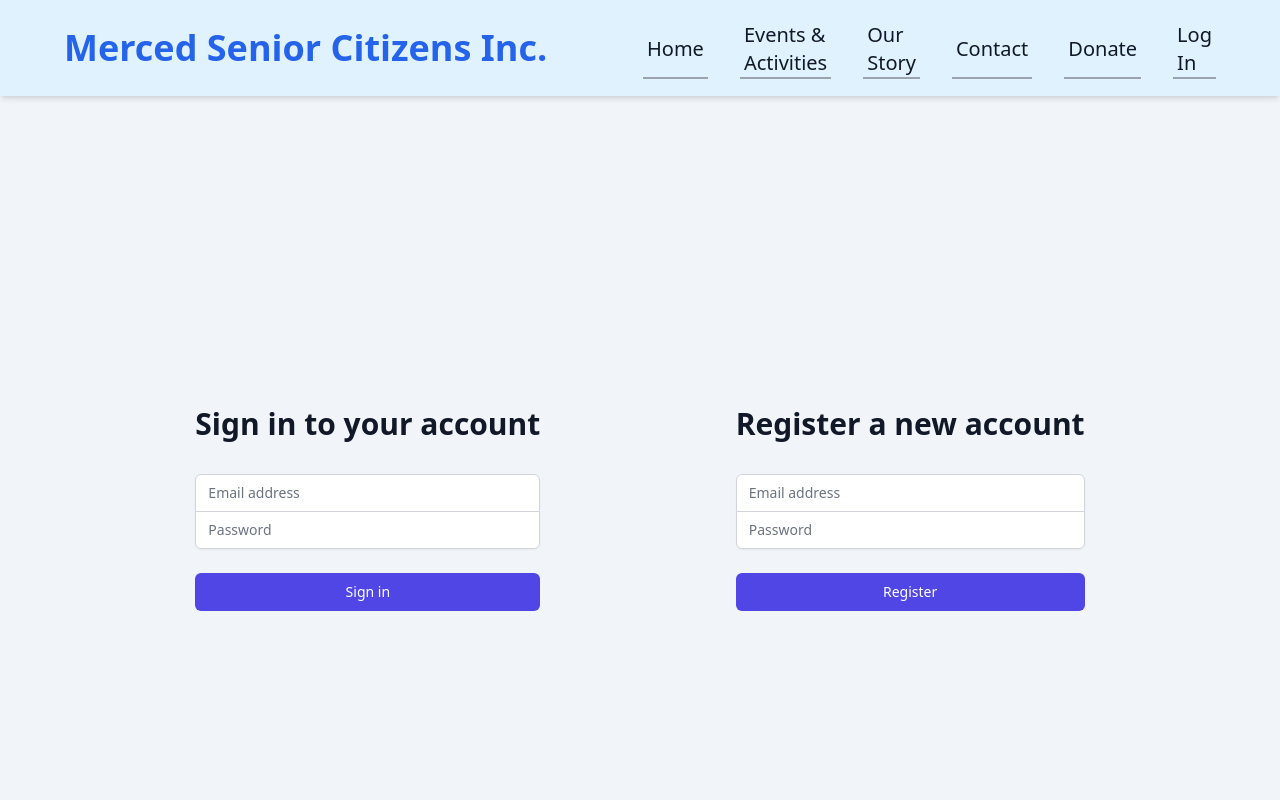
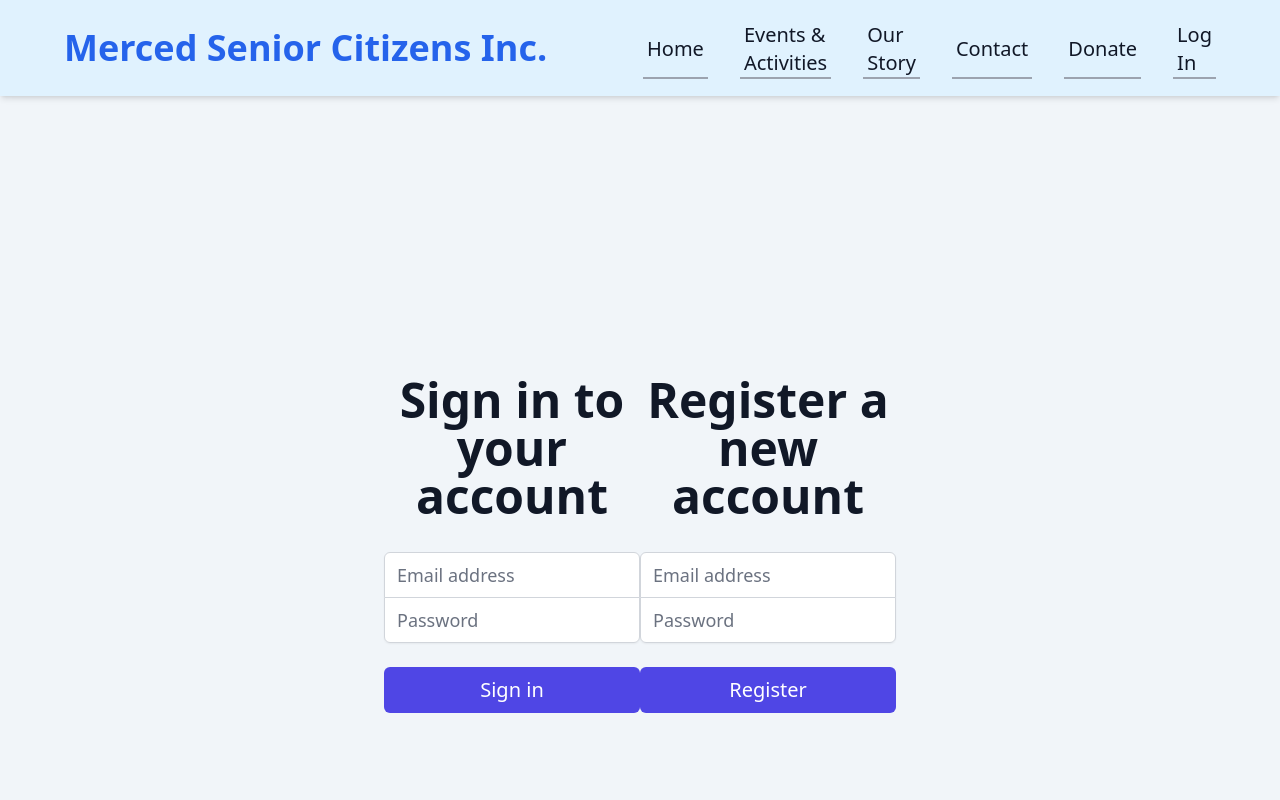
Before and after one commit to hajin-park/MSC-INC-Website, a React (Vite) app: page /user in a window 1280 px wide. Shown: the top 800 px of the page. Built offline with nearby package versions, Linux system fonts and the light colour scheme; no server answers.

Commit message:
fixed user authentication, integrated react context

```diff
--- /dev/null
+++ b/src/authContext.jsx
@@ -0,0 +1,41 @@
+import React, { useContext, useEffect, useState } from 'react'
+import { onAuthStateChanged, createUserWithEmailAndPassword, signInWithEmailAndPassword } from 'firebase/auth';
+import { auth } from "./firebase.js"
+
+const AuthContext = React.createContext();
+
+export function useAuth() {
+    return useContext(AuthContext);
+}
+
+export function AuthProvider({ children }) {
+    const [currentUser, setCurrentUser] = useState(null);
+    const [loading, setLoading] = useState(true);
+
+    useEffect(() => {
+        return onAuthStateChanged(auth, user => {
+            setCurrentUser(user);
+            setLoading(false);
+        });
+    }, []);
+
+    async function signup(email, password) {
+        await createUserWithEmailAndPassword(auth, email, password);
+      }
+
+    async function signin(email, password) {
+        await signInWithEmailAndPassword(auth, email, password);
+    }
+
+    const value = {
+        currentUser,
+        signup,
+        signin
+    };
+
+    return (
+        <AuthContext.Provider value={value}>
+            {!loading && children}
+        </AuthContext.Provider>
+    );
+}
--- a/src/routes/contact.jsx
+++ b/src/routes/contact.jsx
@@ -1,6 +1,6 @@
 export default function Contact() {
     return (
-        <section className="w-full h-full bg-slate-300">
+        <section className="w-full h-full bg-slate-100">
             <h1 className="text-center self-center font-poppins text-slate-900 bg-clip-text text-7xl md:text-9xl font-black py-56">Contact Page</h1>
         </section>
     )
--- a/src/routes/donate.jsx
+++ b/src/routes/donate.jsx
@@ -1,6 +1,6 @@
 export default function Donate() {
     return (
-        <section className="w-full h-full bg-slate-300">
+        <section className="w-full h-full bg-slate-100">
             <h1 className="text-center self-center font-poppins text-slate-900 bg-clip-text text-7xl md:text-9xl font-black py-56">Donation Page</h1>
         </section>
     )
--- a/src/routes/events.jsx
+++ b/src/routes/events.jsx
@@ -1,6 +1,6 @@
 export default function Events() {
     return (
-        <section className="w-full h-full bg-slate-300">
+        <section className="w-full h-full bg-slate-100">
             <h1 className="text-center self-center font-poppins text-slate-900 bg-clip-text text-7xl md:text-9xl font-black py-56">Events & Activities Page</h1>
         </section>
     )
--- a/src/routes/home.jsx
+++ b/src/routes/home.jsx
@@ -1,6 +1,6 @@
 export default function Home() {
     return (
-        <section className="w-full h-full bg-slate-300">
+        <section className="w-full h-full bg-slate-100">
             <h1 className="text-center self-center font-poppins text-slate-900 bg-clip-text text-7xl md:text-9xl font-black py-56">Home Page</h1>
         </section>
     )
--- a/src/routes/story.jsx
+++ b/src/routes/story.jsx
@@ -1,6 +1,6 @@
 export default function Story() {
     return (
-        <section className="w-full h-full bg-slate-300">
+        <section className="w-full h-full bg-slate-100">
             <h1 className="text-center self-center font-poppins text-slate-900 bg-clip-text text-7xl md:text-9xl font-black py-56">Our Story Page</h1>
         </section>
     )
--- a/src/routes/user.jsx
+++ b/src/routes/user.jsx
@@ -1,46 +1,44 @@
-import React, { useState } from "react";
+import React, { useRef, useState } from "react";
 import { useNavigate } from "react-router-dom";
-import { getAuth, signInWithEmailAndPassword, createUserWithEmailAndPassword } from "firebase/auth";
-import { auth } from "../firebase.js";
+import { useAuth } from '../authContext';
 
 export default function User() {
-    const [signInEmail, setSignInEmail] = useState('');
-    const [signInPassword, setSignInPassword] = useState('');
-    const [registerEmail, setRegisterEmail] = useState('');
-    const [registerPassword, setRegisterPassword] = useState('');
+    const signInEmailRef = useRef('');
+    const signInPasswordRef = useRef('');
+    const signUpEmailRef = useRef('');
+    const signUpPasswordRef = useRef('');
+    const { signup, signin } = useAuth();
     const [signInError, setSignInError] = useState(null);
-    const [registerError, setRegisterError] = useState(null);
+    const [signUpError, setSignUpError] = useState(null);
     const navigate = useNavigate();
 
     const signIn = async (event) => {
         event.preventDefault();
-
         try {
-            await signInWithEmailAndPassword(auth, signInEmail, signInPassword);
+            await signin(signInEmailRef.current.value, signInPasswordRef.current.value);
             navigate('/home');
         } catch (err) {
             setSignInError('Invalid email or password.');
         }
     }
 
-    const register = async (event) => {
+    const signUp = async (event) => {
         event.preventDefault();
-
         try {
-            await createUserWithEmailAndPassword(getAuth(), registerEmail, registerPassword);
+            await signup(signUpEmailRef.current.value, signUpPasswordRef.current.value);
             navigate('/home');
         } catch (err) {
-            setRegisterError('Error during registration.');
+            setSignUpError('Error during registration.');
         }
     }
 
     return (
-        <article className="flex items-center justify-evenly h-full bg-slate-100">
+        <article className="flex pt-64 px-96 justify-evenly h-full bg-slate-100">
 
             {/* Login section */}
             <section className="w-fit h-fit">
                 <div>
-                    <h2 className="mt-6 text-center text-3xl font-extrabold text-gray-900">
+                    <h2 className="mt-6 text-center text-5xl font-extrabold text-gray-900">
                         Sign in to your account
                     </h2>
                 </div>
@@ -49,51 +47,51 @@
                     <div className="rounded-md shadow-sm -space-y-px">
                         <div>
                             <label htmlFor="signInEmail" className="sr-only">Email address</label>
-                            <input id="signInEmail" name="signInEmail" type="email" autoComplete="email" required className="appearance-none rounded-none relative block w-full px-3 py-2 border border-gray-300 placeholder-gray-500 text-gray-900 rounded-t-md focus:outline-none focus:ring-indigo-500 focus:border-indigo-500 focus:z-10 sm:text-sm" placeholder="Email address" value={signInEmail} onChange={e => setSignInEmail(e.target.value)} />
+                            <input id="signInEmail" name="signInEmail" type="email" autoComplete="email" required className="appearance-none rounded-none relative block w-full px-3 py-2 border border-gray-300 placeholder-gray-500 text-gray-900 rounded-t-md focus:outline-none focus:ring-indigo-500 focus:border-indigo-500 focus:z-10 sm:text-lg" placeholder="Email address" ref={signInEmailRef} />
                         </div>
                         <div>
                             <label htmlFor="signInPassword" className="sr-only">Password</label>
-                            <input id="signInPassword" name="signInPassword" type="password" autoComplete="current-password" required className="appearance-none rounded-none relative block w-full px-3 py-2 border border-gray-300 placeholder-gray-500 text-gray-900 rounded-b-md focus:outline-none focus:ring-indigo-500 focus:border-indigo-500 focus:z-10 sm:text-sm" placeholder="Password" value={signInPassword} onChange={e => setSignInPassword(e.target.value)} />
+                            <input id="signInPassword" name="signInPassword" type="password" autoComplete="current-password" required className="appearance-none rounded-none relative block w-full px-3 py-2 border border-gray-300 placeholder-gray-500 text-gray-900 rounded-b-md focus:outline-none focus:ring-indigo-500 focus:border-indigo-500 focus:z-10 sm:text-lg" placeholder="Password" ref={signInPasswordRef} />
                         </div>
                     </div>
 
-                    {signInError && <p className="mt-2 text-center text-sm text-red-600">{signInError}</p>}
-
                     <div>
-                        <button type="submit" className="group relative w-full flex justify-center py-2 px-4 border border-transparent text-sm font-medium rounded-md text-white bg-indigo-600 hover:bg-indigo-700 focus:outline-none focus:ring-2 focus:ring-offset-2 focus:ring-indigo-500">
+                        <button type="submit" className="group relative w-full flex justify-center py-2 px-4 border border-transparent text-xl font-medium rounded-md text-white bg-indigo-600 hover:bg-indigo-700 focus:outline-none focus:ring-2 focus:ring-offset-2 focus:ring-indigo-500">
                             Sign in
                         </button>
                     </div>
+
+                    {signInError && <p className="mt-2 text-center text-md text-red-600">{signInError}</p>}
                 </form>
             </section>
 
             {/* Registration section */}
             <section className="w-fit h-fit">
                 <div>
-                    <h2 className="mt-6 text-center text-3xl font-extrabold text-gray-900">
+                    <h2 className="mt-6 text-center text-5xl font-extrabold text-gray-900">
                         Register a new account
                     </h2>
                 </div>
-                <form className="mt-8 space-y-6" onSubmit={register}>
+                <form className="mt-8 space-y-6" onSubmit={signUp}>
                     <input type="hidden" name="remember" value="true" />
                     <div className="rounded-md shadow-sm -space-y-px">
                         <div>
-                            <label htmlFor="registerEmail" className="sr-only">Email address</label>
-                            <input id="registerEmail" name="registerEmail" type="email" autoComplete="email" required className="appearance-none rounded-none relative block w-full px-3 py-2 border border-gray-300 placeholder-gray-500 text-gray-900 rounded-t-md focus:outline-none focus:ring-indigo-500 focus:border-indigo-500 focus:z-10 sm:text-sm" placeholder="Email address" value={registerEmail} onChange={e => setRegisterEmail(e.target.value)} />
+                            <label htmlFor="signUpEmail" className="sr-only">Email address</label>
+                            <input id="signUpEmail" name="signUpEmail" type="email" autoComplete="email" required className="appearance-none rounded-none relative block w-full px-3 py-2 border border-gray-300 placeholder-gray-500 text-gray-900 rounded-t-md focus:outline-none focus:ring-indigo-500 focus:border-indigo-500 focus:z-10 sm:text-lg" placeholder="Email address" ref={signUpEmailRef} />
                         </div>
                         <div>
-                            <label htmlFor="registerPassword" className="sr-only">Password</label>
-                            <input id="registerPassword" name="registerPassword" type="password" autoComplete="current-password" required className="appearance-none rounded-none relative block w-full px-3 py-2 border border-gray-300 placeholder-gray-500 text-gray-900 rounded-b-md focus:outline-none focus:ring-indigo-500 focus:border-indigo-500 focus:z-10 sm:text-sm" placeholder="Password" value={registerPassword} onChange={e => setRegisterPassword(e.target.value)} />
+                            <label htmlFor="signUpPassword" className="sr-only">Password</label>
+                            <input id="signUpPassword" name="signUpPassword" type="password" autoComplete="current-password" required className="appearance-none rounded-none relative block w-full px-3 py-2 border border-gray-300 placeholder-gray-500 text-gray-900 rounded-b-md focus:outline-none focus:ring-indigo-500 focus:border-indigo-500 focus:z-10 sm:text-lg" placeholder="Password" ref={signUpPasswordRef} />
                         </div>
                     </div>
 
-                    {registerError && <p className="mt-2 text-center text-sm text-red-600">{registerError}</p>}
-
                     <div>
-                        <button type="submit" className="group relative w-full flex justify-center py-2 px-4 border border-transparent text-sm font-medium rounded-md text-white bg-indigo-600 hover:bg-indigo-700 focus:outline-none focus:ring-2 focus:ring-offset-2 focus:ring-indigo-500">
+                        <button type="submit" className="group relative w-full flex justify-center py-2 px-4 border border-transparent text-xl font-medium rounded-md text-white bg-indigo-600 hover:bg-indigo-700 focus:outline-none focus:ring-2 focus:ring-offset-2 focus:ring-indigo-500">
                             Register
                         </button>
                     </div>
+
+                    {signUpError && <p className="mt-2 text-center text-md text-red-600">{signUpError}</p>}
                 </form>
             </section>
         </article>
```
Also changed, not shown: src/components/Footer.jsx (+4 -4 lines), src/main.jsx (+6 -6 lines), src/components/SignIn.jsx (added), src/components/SignOut.jsx (added), src/components/SignUp.jsx (added).
